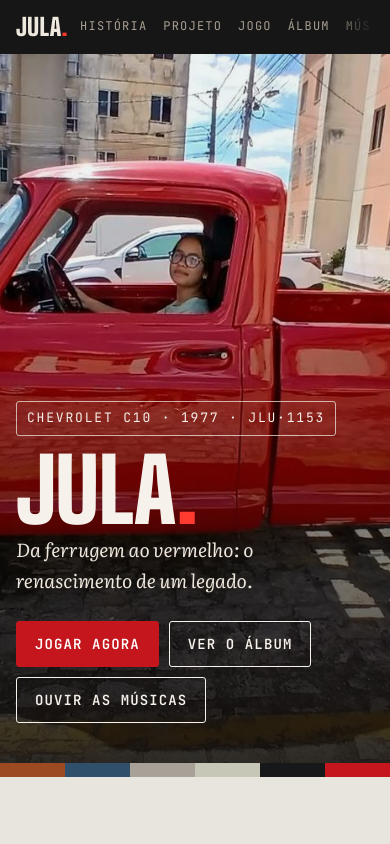
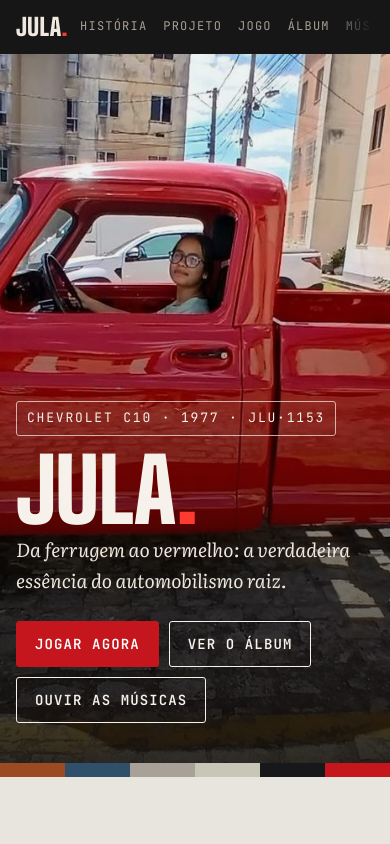
Before and after one commit to 380run/Projeto-Jula, a plain HTML site: page index.html in a window 390 px wide. Shown: the top 844 px of the page. Drawn offline with Linux system fonts and the light colour scheme.

Commit message:
Frase da capa: a verdadeira essência do automobilismo raiz
Co-Authored-By: Claude Opus 5.5 <noreply@anthropic.com>

```diff
--- a/index.html
+++ b/index.html
@@ -228,7 +228,7 @@ footer .links a{padding-block:12px}
   <div class="wrap">
     <span class="plate">Chevrolet C10 · 1977 · JLU·1153</span>
     <h1>Jula<span>.</span></h1>
-    <p class="lede">Da ferrugem ao vermelho: o renascimento de um legado.</p>
+    <p class="lede">Da ferrugem ao vermelho: a verdadeira essência do automobilismo raiz.</p>
     <div class="doors">
       <a class="btn solid" href="https://380run.github.io/julathetruck/">Jogar agora</a>
       <a class="btn" href="#album">Ver o álbum</a>
```
